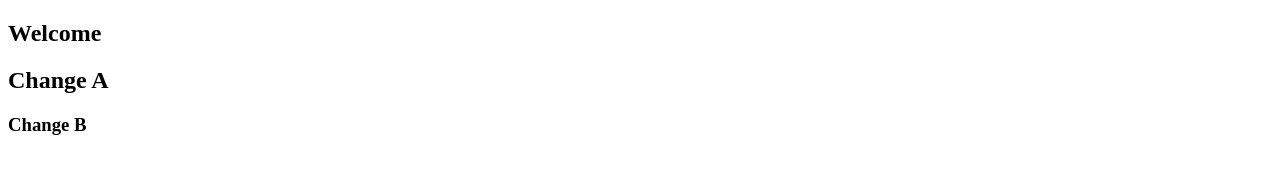
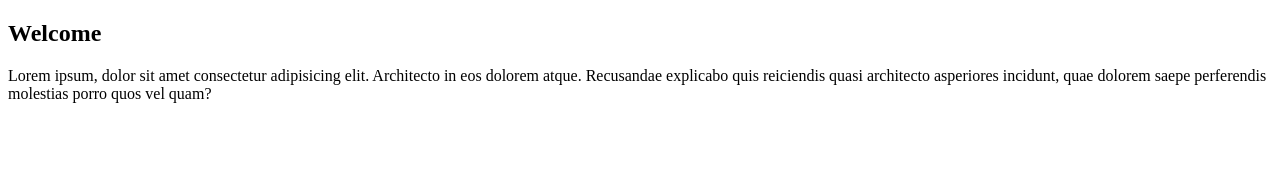
Before and after one commit to Oscar-Arias2001/testRepository, a plain HTML site: page index.html in a window 1280 px wide. Drawn offline with Linux system fonts and the light colour scheme.

Commit message:
feat: adding lorem ipsum text.

```diff
--- a/index.html
+++ b/index.html
@@ -8,8 +8,12 @@
 	<body>
 		<section>
 			<h1>Welcome</h1>
-			<h2>Change A</h2>
-			<h3>Change B</h3>
+			<p>
+				Lorem ipsum, dolor sit amet consectetur adipisicing elit. Architecto in
+				eos dolorem atque. Recusandae explicabo quis reiciendis quasi architecto
+				asperiores incidunt, quae dolorem saepe perferendis molestias porro quos
+				vel quam?
+			</p>
 		</section>
 	</body>
 </html>
```
